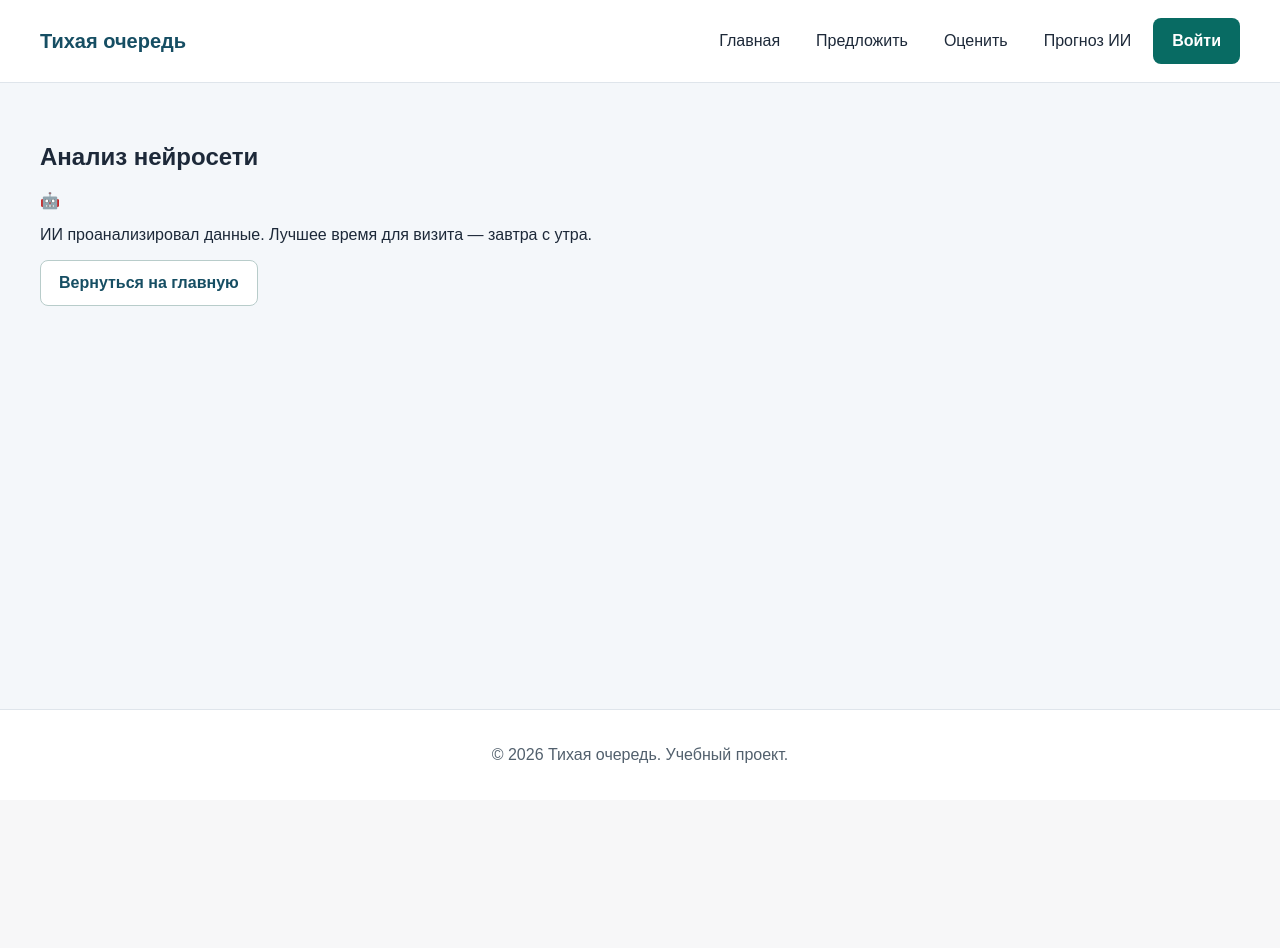
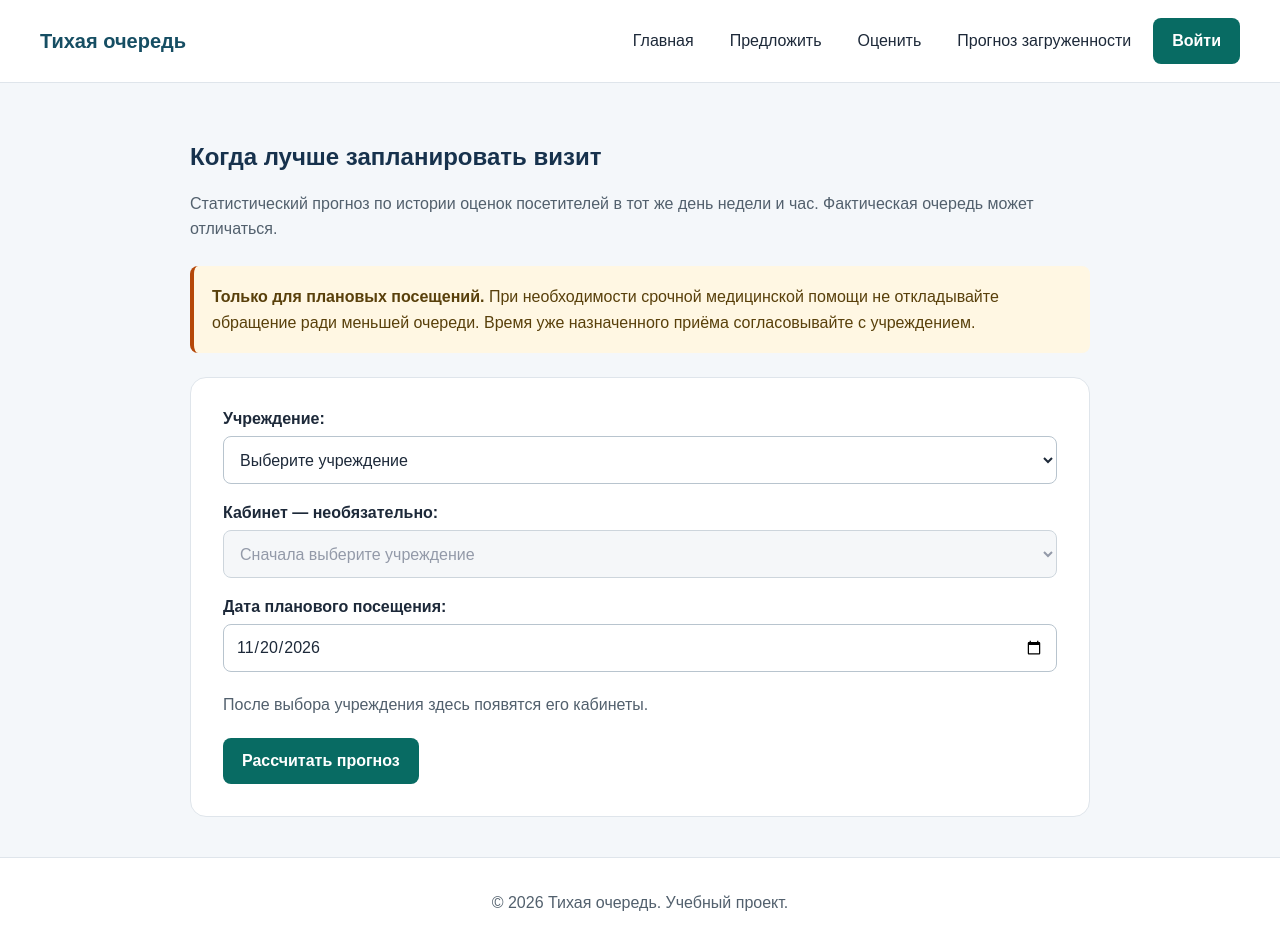
Before and after one commit to Kirilll555/quiet-queue, a Django app: page /ai-prediction/ in a window 1280 px wide. Before the commit the page ends 763 px from the top, so only its background shows below. Run offline with Django 5.2, Linux system fonts and the light colour scheme; tables that the repository leaves empty hold one stand-in row (values such as "Sample post").

Commit message:
Добавлен статистический прогноз загруженности по истории оценок

```diff
--- a/pages/forms.py
+++ b/pages/forms.py
@@ -1,4 +1,8 @@
 from django.contrib.auth.forms import UserCreationForm
+from django import forms
+from django.utils import timezone
+
+from .models import Institution, Cabinet
 
 
 class SignUpForm(UserCreationForm):
@@ -11,3 +15,69 @@ class SignUpForm(UserCreationForm):
         self.fields["username"].help_text = (
             "Используйте вымышленный ник без ФИО и контактных данных."
         )
+
+
+class ForecastForm(forms.Form):
+    institution_id = forms.ModelChoiceField(
+        label="Учреждение",
+        queryset=Institution.objects.none(),
+        empty_label="Выберите учреждение",
+        widget=forms.Select(attrs={"id": "institution_id"}),
+    )
+    cabinet_id = forms.ModelChoiceField(
+        label="Кабинет — необязательно",
+        queryset=Cabinet.objects.none(),
+        required=False,
+        empty_label="Без указания кабинета",
+        widget=forms.Select(attrs={
+            "id": "cabinet_id",
+            "aria-describedby": "cabinet-hint",
+        }),
+    )
+    visit_date = forms.DateField(
+        label="Дата планового посещения",
+        initial=timezone.localdate,
+        input_formats=["%Y-%m-%d"],
+        widget=forms.DateInput(
+            format="%Y-%m-%d",
+            attrs={"type": "date"},
+        ),
+    )
+
+    def __init__(self, *args, **kwargs):
+        super().__init__(*args, **kwargs)
+        self.fields["institution_id"].queryset = (
+            Institution.objects.order_by("name")
+        )
+        self.fields["visit_date"].widget.attrs["min"] = (
+            timezone.localdate().isoformat()
+        )
+
+        institution_id = self.data.get("institution_id", "")
+        cabinet_id = self.data.get("cabinet_id", "")
+
+        try:
+            institution_id = int(institution_id)
+        except (ValueError, TypeError):
+            institution_id = None
+
+        if institution_id is not None:
+            self.fields["cabinet_id"].queryset = (
+                Cabinet.objects.filter(
+                    institution_id=institution_id
+                ).order_by("name")
+            )
+
+        self.fields["cabinet_id"].widget.attrs[
+            "data-selected-cabinet"
+        ] = cabinet_id
+
+    def clean_visit_date(self):
+        visit_date = self.cleaned_data["visit_date"]
+
+        if visit_date < timezone.localdate():
+            raise forms.ValidationError(
+                "Выберите сегодняшнюю или будущую дату."
+            )
+
+        return visit_date
--- a/pages/services.py
+++ b/pages/services.py
@@ -1,5 +1,5 @@
 from datetime import timedelta
-
+import re
 from django.db import transaction
 from django.utils import timezone
 
@@ -54,3 +54,165 @@ def submit_queue_report(*, user, institution, cabinet, queue_level):
         )
 
     return True
+
+
+FORECAST_MIN_DAYS = 3
+FORECAST_MIN_REPORTS = 5
+
+QUEUE_SCORES = {
+    "low": 1,
+    "medium": 2,
+    "high": 3,
+}
+
+
+def build_visit_forecast(*, institution, visit_date, cabinet=None):
+    now = timezone.localtime()
+    today = now.date()
+
+    if visit_date < today:
+        return {
+            "error": "Выберите сегодняшнюю или будущую дату.",
+            "slots": [],
+            "best_slot": None,
+        }
+
+    if cabinet is not None and cabinet.institution_id != institution.id:
+        return {
+            "error": "Кабинет не относится к выбранному учреждению.",
+            "slots": [],
+            "best_slot": None,
+        }
+
+    hours_match = re.fullmatch(
+        r"\s*(\d{1,2}):(\d{2})\s*[-–—]\s*"
+        r"(\d{1,2}):(\d{2})(?:\s*\(демо\))?\s*",
+        institution.working_hours,
+    )
+
+    if hours_match is None:
+        return {
+            "error": (
+                "Для расчёта нужен график в формате 08:00–18:00. "
+                "Уточните расписание у учреждения."
+            ),
+            "slots": [],
+            "best_slot": None,
+        }
+
+    start_hour, start_minute, end_hour, end_minute = map(
+        int, hours_match.groups()
+    )
+
+    valid_hours = (
+        0 <= start_hour <= 23
+        and 0 <= end_hour <= 23
+        and 0 <= start_minute <= 59
+        and 0 <= end_minute <= 59
+    )
+
+    opening = start_hour * 60 + start_minute
+    closing = end_hour * 60 + end_minute
+
+    if not valid_hours or closing <= opening:
+        return {
+            "error": "Указанный график работы пока не поддерживается.",
+            "slots": [],
+            "best_slot": None,
+        }
+
+    reports = QueueReport.objects.filter(
+        institution=institution,
+        cabinet=cabinet,
+        user__isnull=False,
+        created_at__lt=now,
+    ).order_by("-created_at", "-id")
+
+    samples_by_hour = {}
+    seen = set()
+
+    for report in reports.iterator():
+        local_time = timezone.localtime(report.created_at)
+
+        if local_time.date() >= visit_date:
+            continue
+
+        if local_time.weekday() != visit_date.weekday():
+            continue
+
+        if report.queue_level not in QUEUE_SCORES:
+            continue
+
+        key = (
+            report.user_id,
+            local_time.date(),
+            local_time.hour,
+        )
+
+        if key in seen:
+            continue
+
+        seen.add(key)
+        samples_by_hour.setdefault(local_time.hour, []).append(
+            (QUEUE_SCORES[report.queue_level], local_time.date())
+        )
+
+    slots = []
+
+    for hour in range(24):
+        slot_start = hour * 60
+        slot_end = slot_start + 60
+
+        if slot_start < opening or slot_end > closing:
+            continue
+
+        if visit_date == today and slot_start <= now.hour * 60 + now.minute:
+            continue
+
+        samples = samples_by_hour.get(hour, [])
+        days_count = len({sample_date for score, sample_date in samples})
+        reports_count = len(samples)
+
+        enough_data = (
+            days_count >= FORECAST_MIN_DAYS
+            and reports_count >= FORECAST_MIN_REPORTS
+        )
+
+        average = None
+        label = "Недостаточно данных"
+
+        if enough_data:
+            average = sum(score for score, sample_date in samples) / reports_count
+
+            if average < 1.5:
+                label = "Обычно небольшая очередь"
+            elif average < 2.5:
+                label = "Обычно умеренная очередь"
+            else:
+                label = "Обычно много людей"
+
+        slots.append({
+            "start": f"{hour:02d}:00",
+            "end": f"{hour + 1:02d}:00",
+            "score": average,
+            "label": label,
+            "reports_count": reports_count,
+            "days_count": days_count,
+        })
+
+    available_slots = [
+        slot for slot in slots
+        if slot["score"] is not None
+    ]
+
+    best_slot = min(
+        available_slots,
+        key=lambda slot: slot["score"],
+        default=None,
+    )
+
+    return {
+        "error": "",
+        "slots": slots,
+        "best_slot": best_slot,
+    }
--- a/pages/templates/menu.html
+++ b/pages/templates/menu.html
@@ -7,7 +7,7 @@
             <li class="nav-item"><a href="{% url 'index' %}" class="nav-link">Главная</a></li>
             <li class="nav-item"><a href="{% url 'suggest' %}" class="nav-link">Предложить</a></li>
             <li class="nav-item"><a href="{% url 'rate' %}" class="nav-link">Оценить</a></li>
-            <li class="nav-item"><a href="{% url 'ai_prediction' %}" class="nav-link">Прогноз ИИ</a></li>
+            <li class="nav-item"><a href="{% url 'ai_prediction' %}" class="nav-link">Прогноз загруженности</a></li>
             {% if user.is_authenticated %}
                 <li class="nav-item">
                     <span class="nav-username">{{ user.username }}</span>
--- a/pages/templates/pages/prediction.html
+++ b/pages/templates/pages/prediction.html
@@ -5,21 +5,116 @@
     <link rel="stylesheet" href="{% static 'css/ai_styles.css' %}">
 {% endblock %}
 
-{% block title %}Прогноз ИИ{% endblock %}
+{% block title %}Прогноз загруженности — Тихая очередь{% endblock %}
 
 {% block content %}
-    <section class="ai-section">
-        <h1 class="section-title">Анализ нейросети</h1>
+    <section class="forecast-section">
+        <h1>Когда лучше запланировать визит</h1>
 
-        <div class="ai-chat-box">
-            <div class="ai-avatar">🤖</div>
-            <div class="ai-message">
-                <p>{{ ai_text }}</p>
-            </div>
-        </div>
+        <p class="forecast-intro">
+            Статистический прогноз по истории оценок посетителей
+            в тот же день недели и час. Фактическая очередь может отличаться.
+        </p>
 
-        <div class="ai-actions">
-            <a href="{% url 'index' %}" class="btn btn-secondary">Вернуться на главную</a>
-        </div>
+        <aside class="medical-notice" aria-label="Важная информация">
+            <strong>Только для плановых посещений.</strong>
+            При необходимости срочной медицинской помощи не откладывайте
+            обращение ради меньшей очереди.
+            Время уже назначенного приёма согласовывайте с учреждением.
+        </aside>
+
+        <form method="get" class="forecast-form">
+            {{ form.as_p }}
+
+            <p id="cabinet-hint" class="forecast-note" aria-live="polite">
+                Без выбора кабинета анализируется общая очередь.
+            </p>
+
+            <button type="submit" class="btn btn-primary">
+                Рассчитать прогноз
+            </button>
+        </form>
+
+        {% if forecast %}
+            <section class="forecast-result" aria-labelledby="forecast-result-title">
+                <h2 id="forecast-result-title">Результат</h2>
+
+                <p>
+                    <strong>{{ institution.name }}</strong><br>
+                    {% if cabinet %}
+                        {{ cabinet.name }}
+                    {% else %}
+                        Общая очередь без указания кабинета
+                    {% endif %}
+                    · {{ visit_date|date:"d.m.Y" }}
+                </p>
+
+                {% if forecast.error %}
+                    <p class="forecast-notice">{{ forecast.error }}</p>
+                {% else %}
+                    {% if forecast.best_slot %}
+                        <div class="forecast-recommendation">
+                            <strong>
+                                Рекомендуемый интервал:
+                                {{ forecast.best_slot.start }}–{{ forecast.best_slot.end }}
+                            </strong>
+                            <p>{{ forecast.best_slot.label }}.</p>
+                            <p>
+                                Учтено оценок: {{ forecast.best_slot.reports_count }},
+                                исторических дней: {{ forecast.best_slot.days_count }}.
+                            </p>
+                        </div>
+                        <p class="forecast-note">
+                            Выбран наименее загруженный интервал среди тех,
+                            для которых достаточно данных.
+                        </p>
+                    {% else %}
+                        <p class="forecast-notice">
+                            {% if forecast.slots %}
+                                Недостаточно данных для рекомендации.
+                                Неизвестная загруженность не означает отсутствие очереди.
+                            {% else %}
+                                На выбранную дату нет доступных полных часовых
+                                интервалов в указанном графике.
+                            {% endif %}
+                        </p>
+                    {% endif %}
+
+                    {% if forecast.slots %}
+                        <div class="forecast-table-wrapper" tabindex="0" role="region"
+                             aria-label="Прогноз по часам">
+                            <table class="forecast-table">
+                                <caption>Историческая загруженность по часам</caption>
+                                <thead>
+                                    <tr>
+                                        <th scope="col">Время</th>
+                                        <th scope="col">Загруженность</th>
+                                        <th scope="col">Оценок / дней</th>
+                                    </tr>
+                                </thead>
+                                <tbody>
+                                    {% for slot in forecast.slots %}
+                                        <tr>
+                                            <td>{{ slot.start }}–{{ slot.end }}</td>
+                                            <td>{{ slot.label }}</td>
+                                            <td>{{ slot.reports_count }} / {{ slot.days_count }}</td>
+                                        </tr>
+                                    {% endfor %}
+                                </tbody>
+                            </table>
+                        </div>
+                    {% endif %}
+                {% endif %}
+
+                <p class="forecast-note">
+                    График в базе: {{ institution.working_hours }}.
+                    Уточните часы работы, выходные и праздничные дни
+                    непосредственно у учреждения.
+                </p>
+            </section>
+        {% endif %}
     </section>
+
+    {{ cabinets_data|json_script:"cabinets-data" }}
+    <script src="{% static 'js/rate.js' %}" defer></script>
 {% endblock %}
--- a/pages/views.py
+++ b/pages/views.py
@@ -10,7 +10,8 @@ from django.db import OperationalError
 
 from .services import submit_queue_report, REPORT_COOLDOWN_MINUTES
 from .models import Cabinet, Institution, QueueReport, InstitutionRequest
-from .forms import SignUpForm
+from .forms import SignUpForm, ForecastForm
+from .services import build_visit_forecast
 
 
 def index(request):
@@ -258,8 +259,38 @@ def suggest_institution(request):
 
 
 def ai_prediction(request):
-    ai_response = "ИИ проанализировал данные. Лучшее время для визита — завтра с утра."
-    return render(request, 'pages/prediction.html', {'ai_text': ai_response})
+    submitted = bool(request.GET)
+    form = ForecastForm(request.GET if submitted else None)
+    forecast = None
+    institution = None
+    cabinet = None
+    visit_date = None
+
+    if submitted and form.is_valid():
+        institution = form.cleaned_data["institution_id"]
+        cabinet = form.cleaned_data["cabinet_id"]
+        visit_date = form.cleaned_data["visit_date"]
+
+        forecast = build_visit_forecast(
+            institution=institution,
+            cabinet=cabinet,
+            visit_date=visit_date,
+        )
+
+    cabinets_data = list(
+        Cabinet.objects.order_by("name").values(
+            "id", "name", "cabinet_type", "institution_id"
+        )
+    )
+
+    return render(request, "pages/prediction.html", {
+        "form": form,
+        "forecast": forecast,
+        "institution": institution,
+        "cabinet": cabinet,
+        "visit_date": visit_date,
+        "cabinets_data": cabinets_data,
+    })
 
 def register(request):
     if request.user.is_authenticated:
--- a/static/css/ai_styles.css
+++ b/static/css/ai_styles.css
@@ -0,0 +1,124 @@
+.forecast-section {
+    max-width: 900px;
+    margin: 0 auto;
+}
+
+.forecast-section h1,
+.forecast-section h2 {
+    color: #17324d;
+}
+
+.forecast-intro,
+.forecast-note {
+    color: #52606d;
+    line-height: 1.6;
+}
+
+.medical-notice {
+    margin: 24px 0;
+    padding: 18px;
+    border-left: 4px solid #b54708;
+    border-radius: 8px;
+    background: #fff7e3;
+    color: #59400b;
+    line-height: 1.6;
+}
+
+.forecast-form,
+.forecast-result {
+    margin-top: 24px;
+    padding: clamp(18px, 4vw, 32px);
+    border: 1px solid #dfe5eb;
+    border-radius: 16px;
+    background: #ffffff;
+}
+
+.forecast-form > p {
+    display: grid;
+    gap: 8px;
+    margin: 0 0 20px;
+}
+
+.forecast-form label {
+    font-weight: 700;
+}
+
+.forecast-form select,
+.forecast-form input {
+    width: 100%;
+    min-width: 0;
+    min-height: 48px;
+    padding: 11px 12px;
+    border: 1px solid #b8c4ce;
+    border-radius: 8px;
+    background: #ffffff;
+    color: #1d2939;
+    font: inherit;
+}
+
+.forecast-form select:disabled {
+    background: #f2f4f7;
+    color: #667085;
+}
+
+.forecast-form select:focus-visible,
+.forecast-form input:focus-visible {
+    outline: 3px solid #f2a900;
+    outline-offset: 2px;
+}
+
+.forecast-form .errorlist {
+    color: #9b2c23;
+}
+
+.forecast-recommendation,
+.forecast-notice {
+    padding: 18px;
+    border-radius: 10px;
+    line-height: 1.6;
+}
+
+.forecast-recommendation {
+    background: #e8f5ec;
+    color: #17643a;
+}
+
+.forecast-notice {
+    background: #f2f4f7;
+    color: #475467;
+}
+
+.forecast-table-wrapper {
+    max-width: 100%;
+    overflow-x: auto;
+}
+
+.forecast-table {
+    width: 100%;
+    border-collapse: collapse;
+    font-size: 0.95rem;
+}
+
+.forecast-table caption {
+    padding: 16px 0;
+    text-align: left;
+    font-weight: 700;
+}
+
+.forecast-table th,
+.forecast-table td {
+    padding: 12px;
+    border-bottom: 1px solid #dfe5eb;
+    text-align: left;
+    vertical-align: top;
+}
+
+.forecast-table th {
+    background: #f8fafc;
+}
+
+@media (max-width: 600px) {
+    .forecast-form .btn {
+        width: 100%;
+    }
+}
--- a/static/js/rate.js
+++ b/static/js/rate.js
@@ -26,7 +26,7 @@ function updateCabinets(selectedCabinetId = "") {
     cabinetSelect.add(new Option("Без указания кабинета", ""));
 
     if (matchingCabinets.length === 0) {
-        cabinetHint.textContent = "Кабинеты пока не добавлены. Отметка будет сохранена для учреждения.";
+        cabinetHint.textContent = "Кабинеты пока не добавлены. Доступна только общая очередь учреждения.";
         return;
     }
 
@@ -41,7 +41,7 @@ function updateCabinets(selectedCabinetId = "") {
     }
 
     cabinetSelect.disabled = false;
-    cabinetHint.textContent = "Выберите кабинет или оставьте отметку без его указания.";
+    cabinetHint.textContent = "Выберите кабинет или оставьте поле пустым для общей очереди.";
 }
 
 institutionSelect.addEventListener("change", () => {
```
